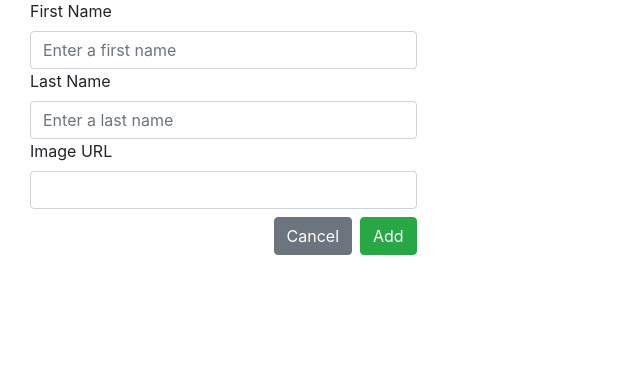
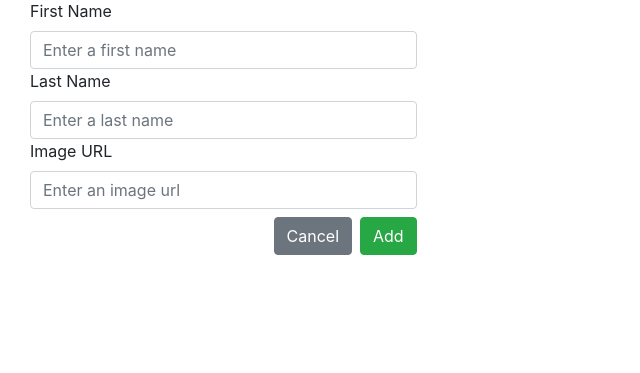
Before and after one commit to thisisfoobar/flask-blogly, a Flask app: page /users/new in a window 1280 px wide. Shown: the part 105-478 px from the top of the page, without its empty margins (0-640 px from the left). Run offline with Flask 2, Linux system fonts and the light colour scheme; some libraries are stand-ins or nearby versions.

Commit message:
fix typo of placeholder

```diff
--- a/templates/adduser.html
+++ b/templates/adduser.html
@@ -10,7 +10,7 @@
     <label class="form-label" for="lastname">Last Name</label>
     <input class="form-control" type="text" name="lastname" placeholder="Enter a last name" required>
     <label class="form-label" for="url">Image URL</label>
-    <input class="form-control" type="text" name="url" placholder="URL">
+    <input class="form-control" type="text" name="url" placeholder="Enter an image url">
     <div class="d-grid gap-2 d-md-flex justify-content-md-end">
         <a href="/users" class="btn btn-secondary mt-2">Cancel</a>
         <button class="btn btn-success mt-2 ml-2">Add</button>
```
